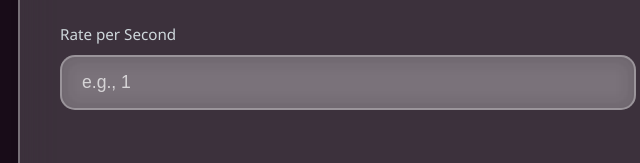
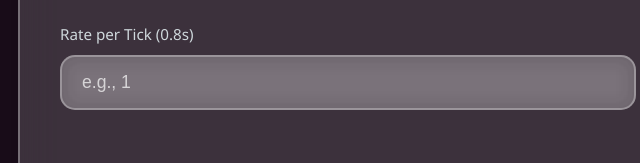
Before and after one commit to Deleetion/PMS-Calculator, a plain HTML site: page index.html in a window 1280 px wide. Shown: the part 564-727 px from the top of the page, 222-862 px from the left. Drawn offline with Linux system fonts and the light colour scheme.

Commit message:
Add files via upload
changed some stuff

```diff
--- a/index.html
+++ b/index.html
@@ -410,7 +410,7 @@
             </div>
 
             <div class="form-group">
-                <label for="rateAmount">Rate per Second</label>
+                <label for="rateAmount">Rate per Tick (0.8s)</label>
                 <div class="input-row">
                     <input type="number" id="rateAmount" step="any" placeholder="e.g., 1" required>
                     <select id="rateUnit"></select>
@@ -912,7 +912,7 @@
                     return;
                 }
 
-                // Calculate time needed (0.8 seconds per power gain)
+                // Calculate time needed so uh i think i did this right im tired
                 const difference = goalBase - currentBase;
                 const timeInSeconds = (difference / rateBase) * 0.8;
 
```
